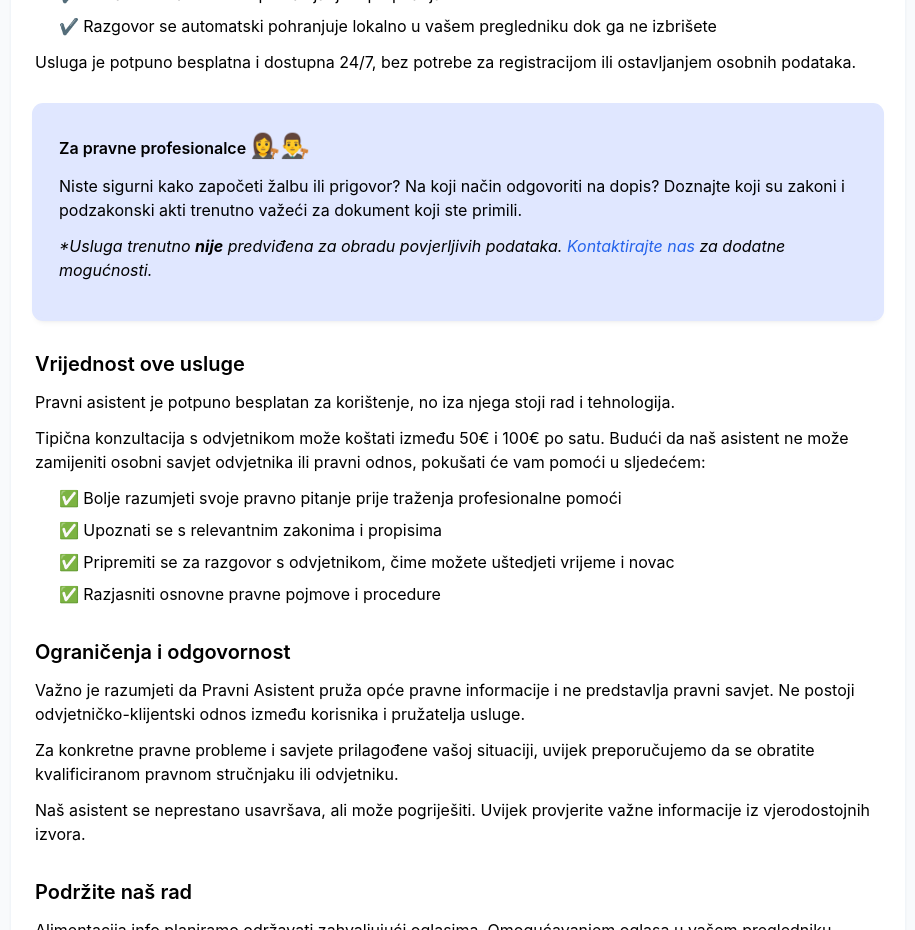
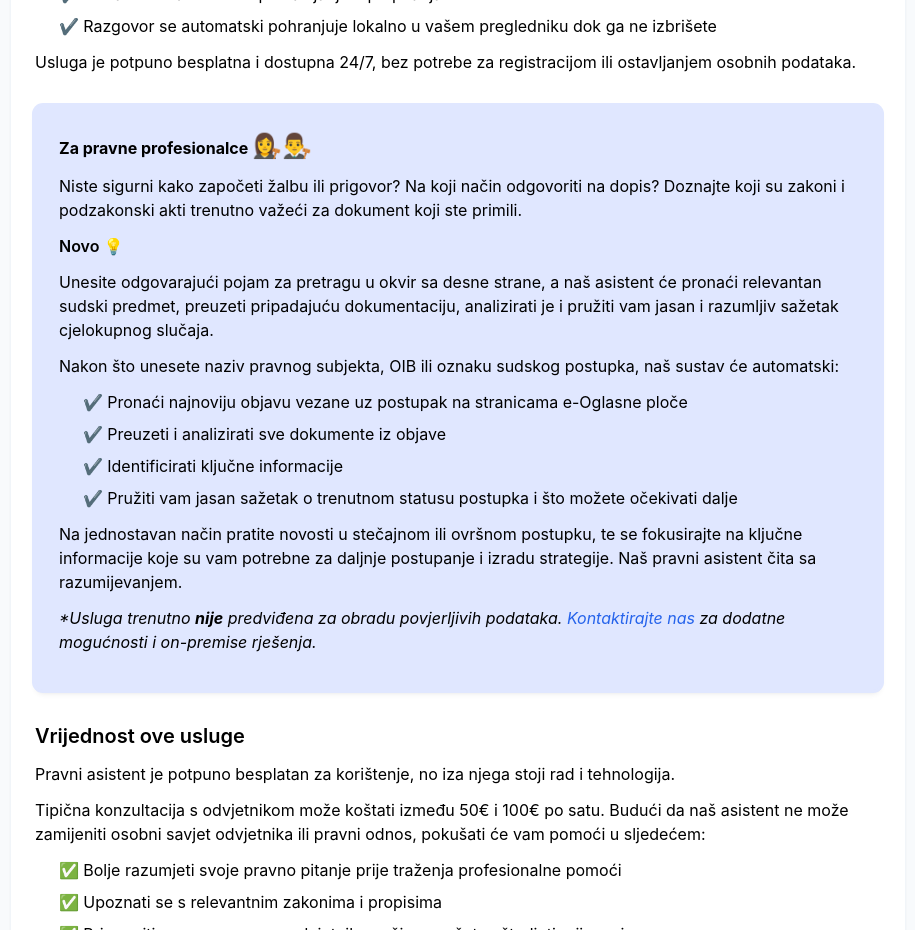
Before and after one commit to matejsarlija/our_chattie, a React (Create React App) app in the folder simple-chat/: page /o-nama in a window 1280 px wide. Shown: the part 880-1810 px from the top of the page, without its empty margins (182-1097 px from the left). Built offline with nearby package versions, Linux system fonts and the light colour scheme.

Commit message:
marketing page update post analysis route addition

```diff
--- a/simple-chat/src/components/AboutUs.js
+++ b/simple-chat/src/components/AboutUs.js
@@ -78,11 +78,25 @@ export default function AboutUs() {
           <section className="mb-8">
 
             <div className="bg-indigo-100 p-6 rounded-lg shadow-md ring ring-indigo-100">
-              <h2 className="font-semibold mb-3">Za pravne profesionalce <span className="text-2xl">👩‍⚖️👨‍⚖️</span></h2>
+              <h2 className="font-bold mb-3">Za pravne profesionalce <span className="text-2xl">👩‍⚖️👨‍⚖️</span></h2>
               <p className="mb-3">
                 Niste sigurni kako započeti žalbu ili prigovor? Na koji način odgovoriti na dopis? Doznajte koji su zakoni i podzakonski akti trenutno važeći za dokument koji ste primili.</p>
-                <p className="mb-3">
-                <i>*Usluga trenutno <b>nije</b> predviđena za obradu povjerljivih podataka. <a href="mailto:admin@alimentacija.info" className="text-blue-600 hover:underline">Kontaktirajte nas</a> za dodatne mogućnosti.</i></p>
+              <h4 className="font-semibold mb-3">Novo <span className="text-base">💡</span></h4>
+              <p className="mb-3">
+                Unesite odgovarajući pojam za pretragu u okvir sa desne strane, a naš asistent će pronaći relevantan sudski predmet, preuzeti pripadajuću dokumentaciju, analizirati je i pružiti vam jasan i razumljiv sažetak cjelokupnog slučaja.</p>
+              <p className="mb-3">
+                Nakon što unesete naziv pravnog subjekta, OIB ili oznaku sudskog postupka, naš sustav će automatski:
+              </p>
+              <ul className="pl-6 mb-3 space-y-2 list-items">
+                <li>Pronaći najnoviju objavu vezane uz postupak na stranicama e-Oglasne ploče</li>
+                <li>Preuzeti i analizirati sve dokumente iz objave</li>
+                <li>Identificirati ključne informacije</li>
+                <li>Pružiti vam jasan sažetak o trenutnom statusu postupka i što možete očekivati dalje</li>
+              </ul>
+              <p className="mb-3">
+                Na jednostavan način pratite novosti u stečajnom ili ovršnom postupku, te se fokusirajte na ključne informacije koje su vam potrebne za daljnje postupanje i izradu strategije. Naš pravni asistent čita sa razumijevanjem.</p>
+              <p className="mb-3">
+                <i>*Usluga trenutno <b>nije</b> predviđena za obradu povjerljivih podataka. <a href="mailto:admin@alimentacija.info" className="text-blue-600 hover:underline">Kontaktirajte nas</a> za dodatne mogućnosti i <em>on-premise</em> rješenja.</i></p>
             </div>
 
           </section>
```
